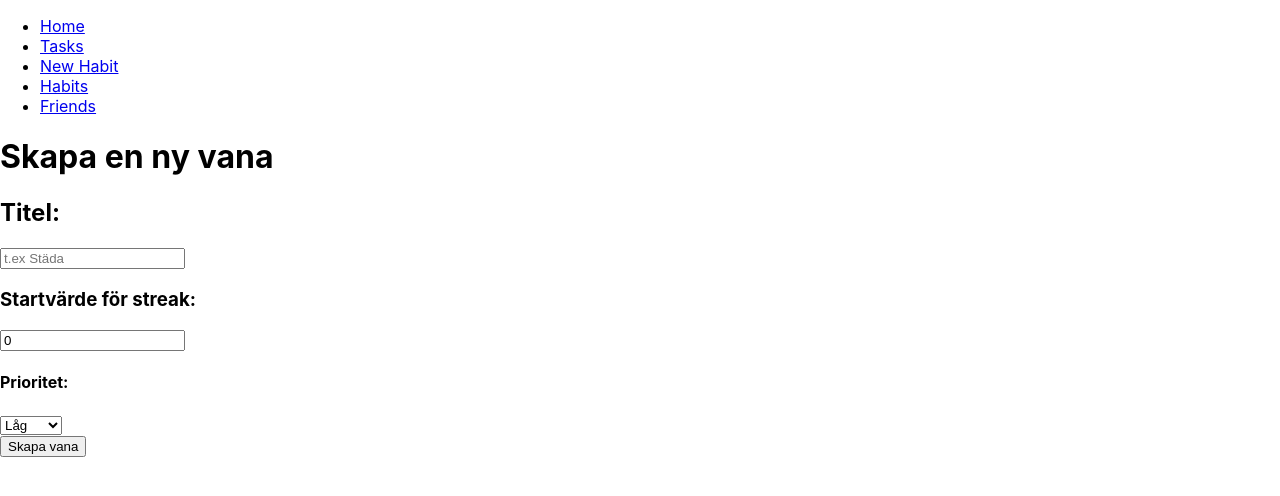
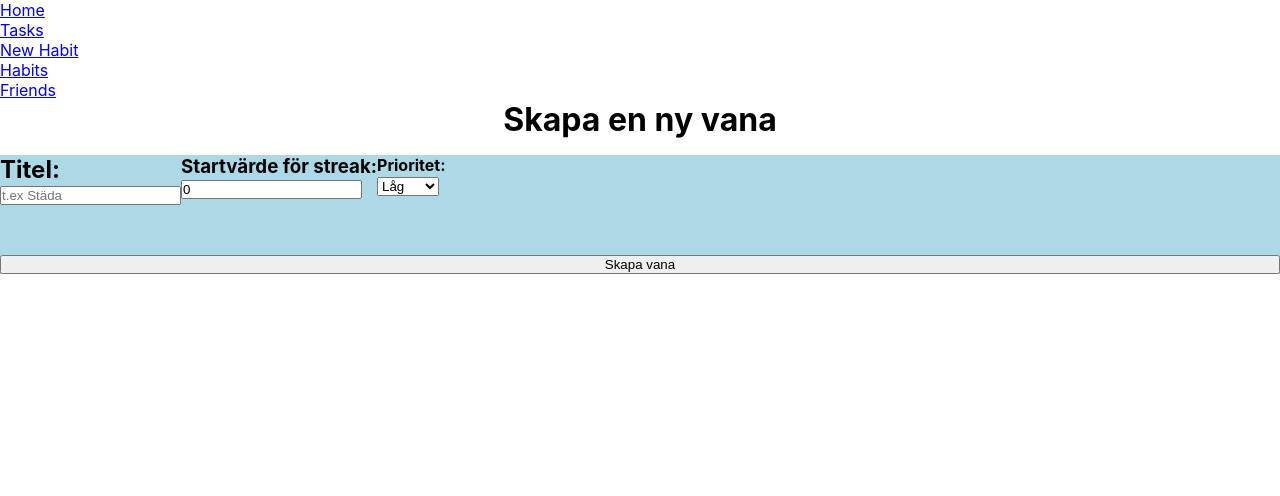
Before and after one commit to Hey-nes/projektarbete-frontend2, a React (Create React App) app: page /newhabit in a window 1280 px wide. Shown: the top 496 px of the page. Built offline with nearby package versions, Linux system fonts and the light colour scheme.

Commit message:
added css

```diff
--- /dev/null
+++ b/src/pages/NewHabit.css
@@ -0,0 +1,29 @@
+*{
+    box-sizing: border-box;
+    margin: 0;
+    padding: 0;
+}
+
+main {
+    display: flex;
+    flex-direction: column;
+    align-items: center;
+    gap: 1em;
+    width: 100%;
+}
+
+main div{
+    width: 100%;
+    height: 100px;
+}
+
+form{
+    background-color: lightblue;
+    display: flex;
+    flex-direction: column;
+}
+
+.form--cont{
+    display: flex;
+    width: 90%;
+}
--- a/src/pages/NewHabit.jsx
+++ b/src/pages/NewHabit.jsx
@@ -1,4 +1,5 @@
 import React, { useState } from "react";
+import "./NewHabit.css"
 
 const NewHabit = () => {
   const [title, setTitle] = useState("");
@@ -42,20 +43,19 @@ const NewHabit = () => {
   };
 
   return (
-    <>
+    <main>
       <h1>Skapa en ny vana</h1>
       <div>
         <form onSubmit={handleSubmit}>
+          <div className="form--cont">
           <label htmlFor="">
             <h2>Titel:</h2>
             <input type="text" value={title} onChange={handleTitleChange} placeholder="t.ex Städa" />
           </label>
-          <br />
           <label>
             <h3>Startvärde för streak:</h3>
             <input type="number" value={startValue} onChange={handleStartValueChange} />
           </label>
-          <br />
           <label>
             <h4>Prioritet:</h4>
             <select value={priority} onChange={handlePriorityChange}>
@@ -64,7 +64,7 @@ const NewHabit = () => {
               <option value="Hög">Hög</option>
             </select>
           </label>
-          <br />
+          </div>
           <button type="submit">Skapa vana</button>
         </form>
         {errorMessage && <p style={{ color: 'red' }}>{errorMessage}</p>}
@@ -84,7 +84,7 @@ const NewHabit = () => {
           ))}
         </div>
       )}
-    </>
+    </main>
   );
 };
 
```
